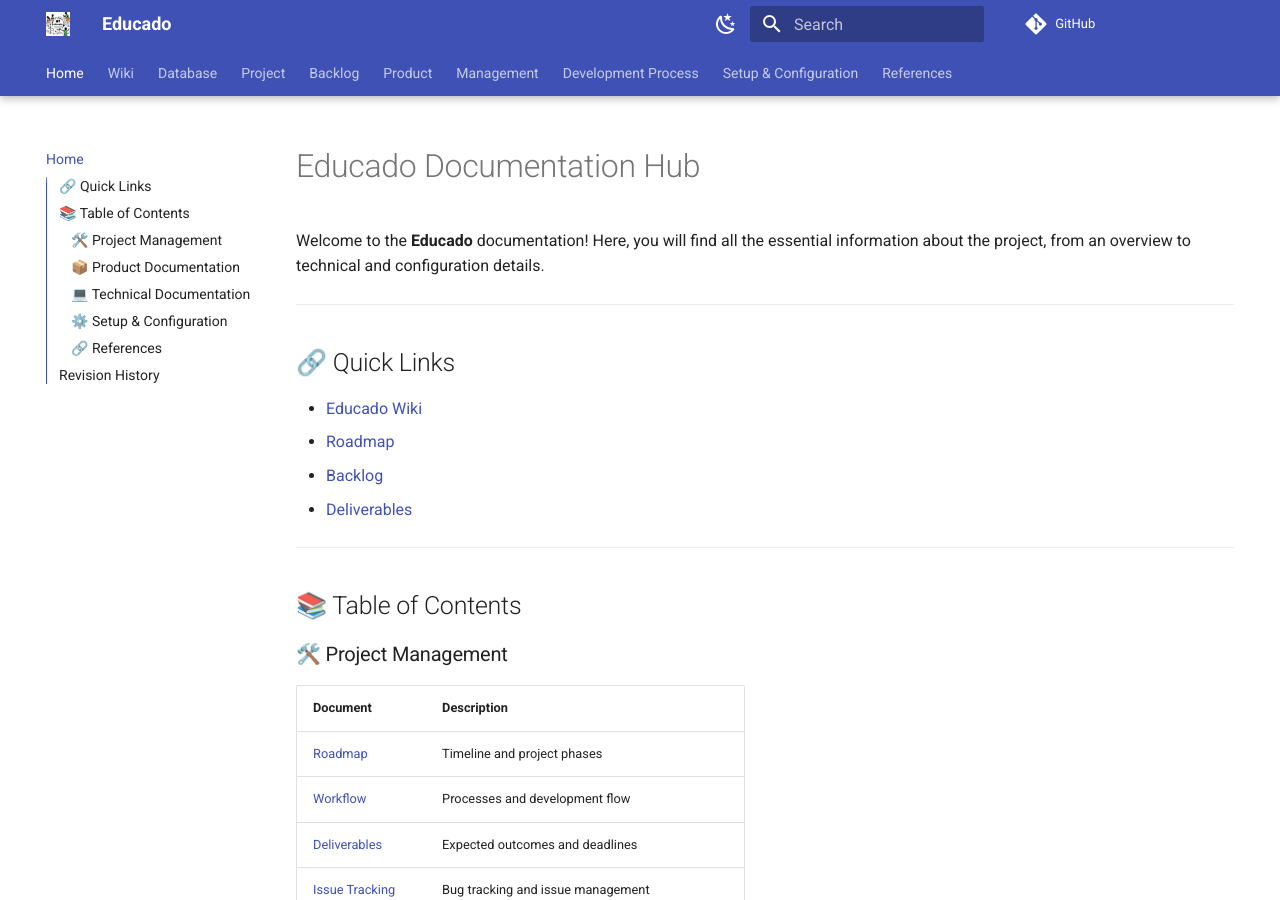
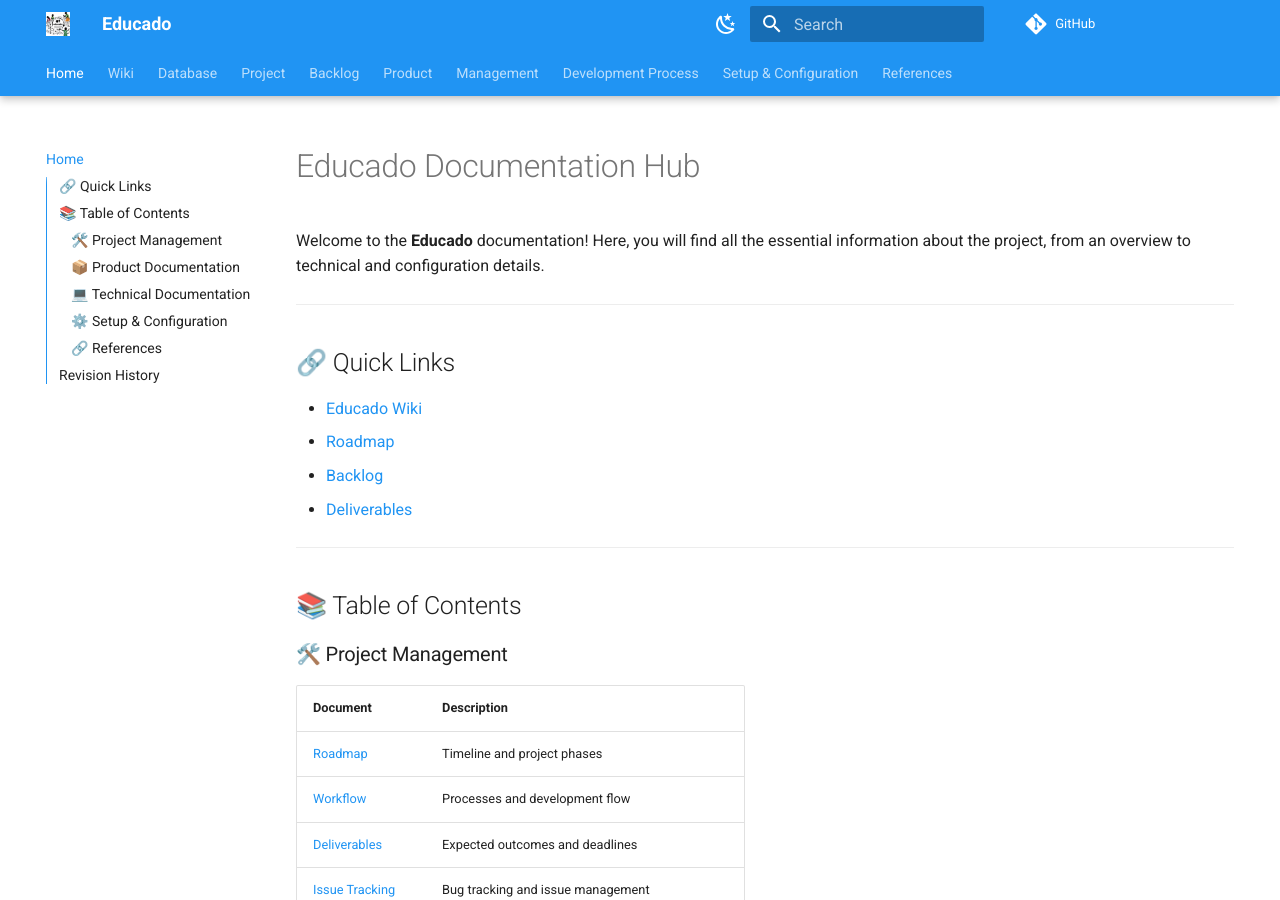
Before and after one commit to ErasmusEgalitarian/educado-docs, an MkDocs documentation site: the page built from docs/index.md, in a window 1280 px wide and 900 px high. Built offline with MkDocs 1.6.1 and Material for MkDocs 9.7.7, drawn with Linux system fonts in a browser that asks for light colours; comment, search, counter and statistics services are not loaded.

Commit message:
Update mkdocs.yml
Co-authored-by: Copilot <175728472+Copilot@users.noreply.github.com>

```diff
--- a/mkdocs.yml
+++ b/mkdocs.yml
@@ -20,8 +20,8 @@ theme:
     - navigation.tabs.sticky
   palette:
     - scheme: default
-      primary: Blue
-      accent: LightBlue
+      primary: blue
+      accent: lightblue
       toggle:
         icon: material/weather-night
         name: Dark mode
```
